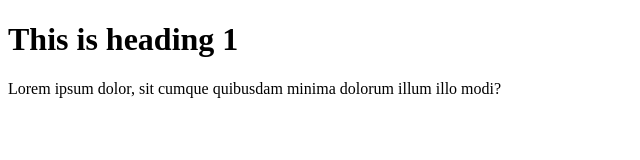
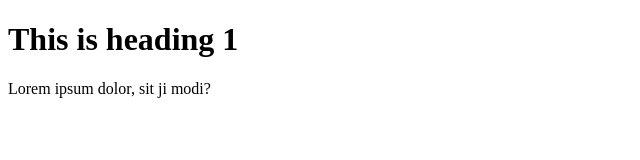
Before and after one commit to PiyushChauhan-web/My_first_repo, a plain HTML site: page index.html in a window 1280 px wide. Shown: the whole page, without its empty margins (0-640 px from the left). Drawn offline with Linux system fonts and the light colour scheme.

Commit message:
version 4 of index.html

```diff
--- a/index.html
+++ b/index.html
@@ -7,6 +7,6 @@
 </head>
 <body>
     <h1>This is heading 1</h1>
-    <p>Lorem ipsum dolor, sit cumque quibusdam minima dolorum illum illo modi?</p>
+    <p>Lorem ipsum dolor, sit ji modi?</p>
 </body>
 </html>
```
